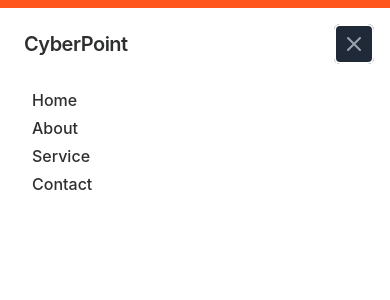
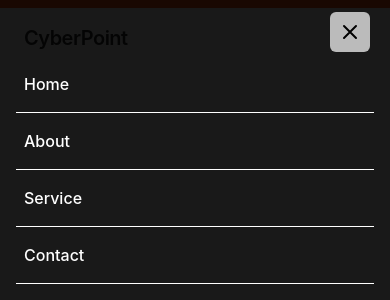
Before and after one commit to CyberpointMedia/Cyberpointmedia-Frontend, a Next.js app: page /header in a window 390 px wide. Both pictures are taken after a click on the button "Open main menu". Shown: the top 300 px of the page. Built offline with nearby package versions, Linux system fonts and the light colour scheme.

Commit message:
add css for mobile menu

```diff
--- a/src/components/VerticalSlideContent.tsx
+++ b/src/components/VerticalSlideContent.tsx
@@ -1,7 +1,4 @@
 import React from 'react';
-import Slider from 'react-slick';
-import 'slick-carousel/slick/slick.css';
-import 'slick-carousel/slick/slick-theme.css';
 import { motion } from 'framer-motion';
 import { fadeIn } from "@/components/AnimationVariants";
 import Image from "next/image";
@@ -9,48 +6,21 @@ import ChooseUsImg from '@/assets/why-choose-us.svg';
 
 
 const VerticalSlides = () => {
-    const settings = {
-        dots: false,
-        arrows: false,
-        infinite: true,
-        vertical: true,
-        verticalSwiping: true,
-        slidesToShow: 1,
-        slidesToScroll: 1,
-        autoplay: true,
-        adaptiveHeight: true,
-        autoplaySpeed: 5000,
-
-        responsive: [
-            {
-              breakpoint: 768,
-              settings: {
-                slidesToShow: 1,
-              },
-            },
-            {
-              breakpoint: 480,
-              settings: {
-                slidesToShow: 1,
-              },
-            },
-          ],
-    };
-
 
     return (
         <section className=''>
             <div className='container 3xl:container mx-auto'>
                 <div className='flex flex-col justify-between md:flex-row gap-3 md:gap-8 xl:gap-60'>
-                    <Slider {...settings} className='w-full md:w-4/5 3xl:w-2/5 verticalSlide pt-4 md:pt-14 overflow-hidden h-fit'>
+                    <div className='w-full md:w-4/5 3xl:w-2/5 verticalSlide pt-4 md:pt-14 overflow-hidden h-fit'>
                             <motion.div
                                 variants={fadeIn("up", 0.1)}
                                 initial="hidden"
                                 whileInView={"show"}
                                 viewport={{once: true, amount: 0.1}}
-                                className='relative ps-10 xl:ps-32 md:ps-12 mb-20 h-screen'>
-                                <div className='text-[#FF561D] text-base absolute left-0 top-0'>01</div>
-                                <h6 className='text-[#2E2F30] text-4xl font-aeonik mb-20'>Tailored Solutions</h6>
+                                className='relative pl-8 xl:pl-28 md:h-screen md:pt-24 mb-12 md:mb-0'>
+                                <h6 className='text-[#2E2F30] text-4xl font-aeonik relative md:mb-10 mb-4'>Tailored Solutions
+                                    <div className='text-[#FF561D] text-base absolute top-1/4 xl:-left-24 -left-8'>01</div>
+                                </h6>
                                 <p>
                                     In order to create a better future, we start by creating a futuristic work environment. A place where imaginative minds thrive, inspire and work towards a common goal: A tomorrow with fewer limits and true independence.
                                 </p>
@@ -60,9 +30,10 @@ const VerticalSlides = () => {
                                 initial="hidden"
                                 whileInView={"show"}
                                 viewport={{once: true, amount: 0.1}}
-                                className='relative ps-10 xl:ps-32 md:ps-12 mb-20 h-screen'>
-                                <div className='text-[#FF561D] text-base absolute left-0 top-0'>02</div>
-                                <h6 className='text-[#2E2F30] text-4xl font-aeonik mb-20'>Client-Centric Approach</h6>
+                                className='relative pl-8 xl:pl-28 md:h-screen md:pt-24 mb-12 md:mb-0'>
+                                <h6 className='text-[#2E2F30] text-4xl font-aeonik relative md:mb-10 mb-4'>Client-Centric Approach
+                                    <div className='text-[#FF561D] text-base absolute top-1/4 xl:-left-24 -left-8'>02</div>
+                                </h6>
                                 <p>
                                     We adopt a customer-first approach to make your business client-centric. Our commitment to excellence creates the best possible experience for your customers to cultivate loyalty.
                                 </p>
@@ -72,21 +43,22 @@ const VerticalSlides = () => {
                                 initial="hidden"
                                 whileInView={"show"}
                                 viewport={{once: true, amount: 0.1}}
-                                className='relative ps-10 xl:ps-32 md:ps-12 mb-20 h-screen'>
-                                <div className='text-[#FF561D] text-base absolute left-0 top-0'>03</div>
-                                <h6 className='text-[#2E2F30] text-4xl font-aeonik mb-20'>Wide Range of Services</h6>
+                                className='relative pl-8 xl:pl-28 md:h-screen md:pt-24 mb-12 md:mb-0'>
+                                <h6 className='text-[#2E2F30] text-4xl font-aeonik relative md:mb-10 mb-4'>Wide Range of Services
+                                    <div className='text-[#FF561D] text-base absolute top-1/4 xl:-left-24 -left-8'>03</div>
+                                </h6>
                                 <p>
                                     As a team of digital solutions providers, we provide various digital solutions to elevate your business. We are your one-stop shop for design and engineering, digital product creation, cloud consulting, and digital marketing services.
                                 </p>
                             </motion.div>
-                    </Slider>
+                    </div>
 
                     <motion.div
                         variants={fadeIn("up", 0.1)}
                         initial="hidden"
                         whileInView={"show"}
                         viewport={{once: true, amount: 0.1}}
-                        className='w-full'>
+                        className='w-full h-full md:sticky md:top-20 md:bottom-auto'>
                         <Image src={ChooseUsImg} alt='#' className='mx-auto w-[500px]' />
                     </motion.div>
 
--- a/src/pages/footer.tsx
+++ b/src/pages/footer.tsx
@@ -75,7 +75,7 @@ const Footer = () => {
                     </li>
 
                     <li>
-                      <Link href="javascript:void(0);" className="text-white hover:text-orange-400 font-aeonik">
+                      <Link href="/about" className="text-white hover:text-orange-400 font-aeonik">
                       About Us
                       </Link>
                     </li>
@@ -93,7 +93,7 @@ const Footer = () => {
                     </li>
 
                     <li>
-                      <Link href="javascript:void(0);" className="text-white hover:text-orange-400 font-aeonik">
+                      <Link href="/contact" className="text-white hover:text-orange-400 font-aeonik">
                       Contact
                       </Link>
                     </li>
--- a/src/pages/header.tsx
+++ b/src/pages/header.tsx
@@ -11,7 +11,7 @@ const Navbar = () => {
   };
 
   return (
-    <nav className="bg-white p-6">
+    <nav className={`bg-white p-6 ${isOpen ? 'mobile-menu-open' : ''}`}>
         <div className='bg-[#FF561D] absolute top-0 right-0 left-0 w-full h-2'></div>
         <div className="flex lg:items-center justify-between flex-wrap flex-col lg:flex-row">
             <div className="flex items-center justify-between text-black lg:mr-32">
@@ -22,7 +22,7 @@ const Navbar = () => {
             <button
               onClick={toggleMenu}
               type="button"
-              className="bg-gray-800 inline-flex items-center justify-center p-2 rounded-md text-gray-400 hover:text-white hover:bg-gray-700 focus:outline-none focus:ring-2 focus:ring-inset focus:ring-white"
+              className="bg-[#FF561D] inline-flex items-center justify-center p-2 rounded-md text-white focus:outline-none MenuToggle"
               aria-expanded="false"
             >
               <span className="sr-only">Open main menu</span>
@@ -98,18 +98,18 @@ const Navbar = () => {
         </div>
 
       {isOpen && (
-        <div className="lg:hidden" id="mobile-menu">
-          <div className="px-2 pt-2 pb-3 space-y-1 sm:px-3">
-                <Link href="/" className="block mt-4 font-medium text-base text-black hover:text-orange-400">
+        <div className="lg:hidden transition-all" id="mobile-menu">
+          <div className="px-4 pt-2 pb-3 sm:px-3 h-full mt-12">
+                <Link href="/" className="block font-medium text-base text-white hover:text-orange-400 px-2 py-4 border-white border-b">
                     Home
                 </Link>
-                <Link href="/about" className="block mt-4 font-medium text-base text-black hover:text-orange-400">
+                <Link href="/about" className="block font-medium text-base text-white hover:text-orange-400 py-4 px-2 border-white border-b">
                     About
                 </Link>
-                <Link href="/" className="block mt-4 font-medium text-base text-black hover:text-orange-400">
+                <Link href="/" className="block font-medium text-base text-white hover:text-orange-400 py-4 px-2 border-white border-b">
                     Service
                 </Link>
-                <Link href="/contact" className="block mt-4 font-medium text-base text-black hover:text-orange-400">
+                <Link href="/contact" className="block font-medium text-base text-white hover:text-orange-400 py-4 px-2 border-white border-b">
                     Contact
                 </Link>
             {/* Add more links as needed */}
--- a/src/styles/globals.css
+++ b/src/styles/globals.css
@@ -193,26 +193,6 @@ svg{
     border-radius: 20px;
 }
 
-
-
-
-.vslides{
-    position: relative;
-    display: flex;
-    justify-content: center;
-    flex-direction: column;
-    /* height: 100vh; */
-    padding-left: 110px;
-}
-.slideno{
-    position: absolute;
-    top: 0;
-    left: -96px;
-    color: #ff5a36;
-    font-size: .9rem;
-    font-family: "Aeonik-Medium", sans-serif;
-}
-
 .verticalSlide .slick-slide + div{
     margin: 0px;
 }
@@ -221,6 +201,27 @@ svg{
     height: 500px !important;
 }
 
+
+#mobile-menu{
+    position: fixed;
+    left: -340px;
+    top: 0px;
+    width: 100%;
+    height: 100%;
+    background: rgba(0, 0, 0, 0.9);
+    z-index: 99;
+}
+.mobile-menu-open #mobile-menu{
+    left: 0px;
+}
+.mobile-menu-open .MenuToggle{
+    background-color: rgba(255, 255, 255, 0.7) !important;
+    color: #000 !important;
+    z-index: 999;
+    position: fixed;
+    top: 12px;
+    right: 20px;
+}
 
 @keyframes hero-video_rotateClickIcon__mz4Z7 {
     0% {
```
